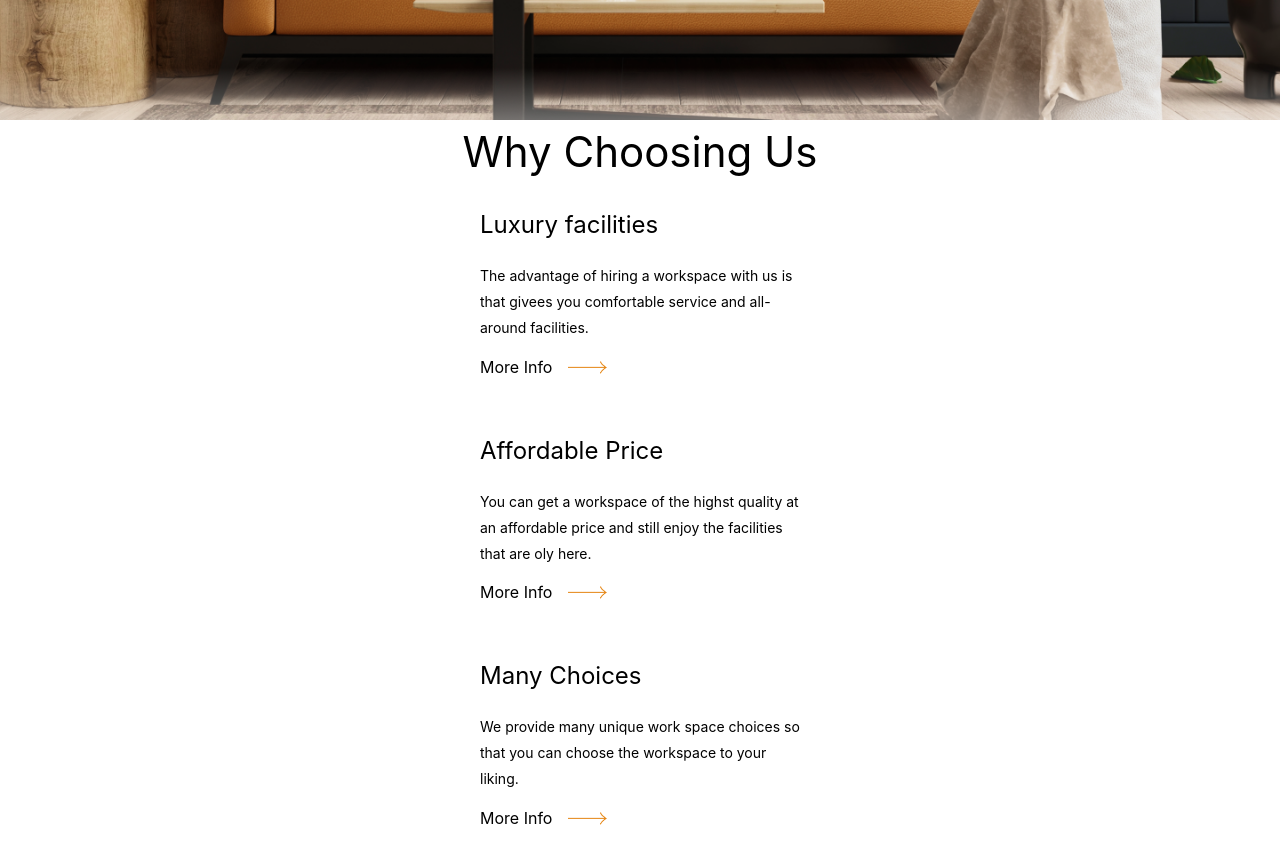
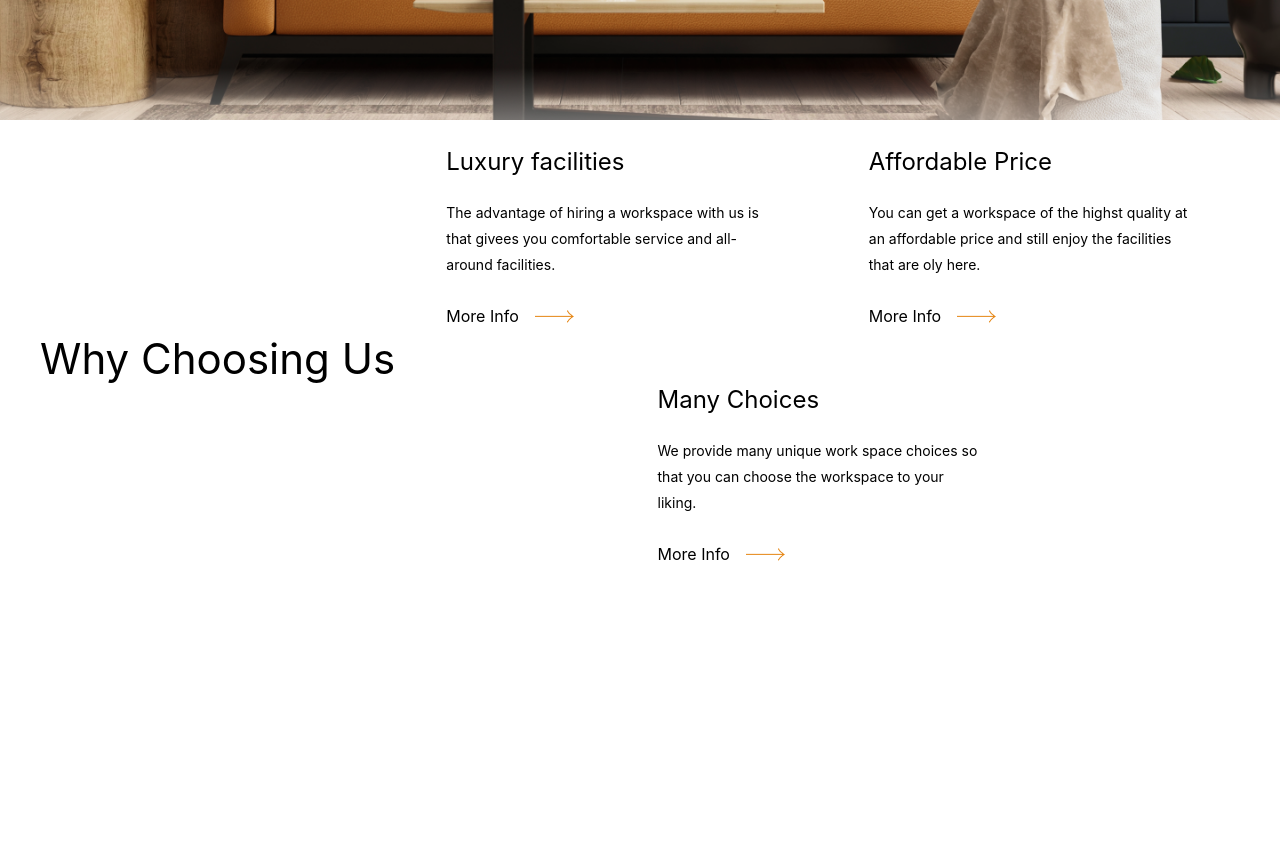
Before and after one commit to hemarle/Furniture, a Next.js app: page / in a window 1280 px wide. Shown: the part 680-1540 px from the top of the page. After the commit the page ends 1276 px from the top, so only its background shows below. Built offline with nearby package versions, Linux system fonts and the light colour scheme.

Commit message:
About done

```diff
--- a/components/About.js
+++ b/components/About.js
@@ -3,10 +3,10 @@ import AboutCard from "./AboutCard";
 
 function About({ title, data }) {
   return (
-    <div className="about">
-      <h2 className="title text-center"> {title}</h2>
+    <div className="about lg:flex lg:justify-around lg:items-center lg:px-10">
+      <h2 className="title text-center lg:min-w-max"> {title}</h2>
 
-      <div className="about__Cards">
+      <div className="about__Cards flex flex-wrap lg:justify-around lg:items-baseline lg:w-[100%]">
         {data.map((option) => (
           <AboutCard data={option} />
         ))}
--- a/components/AboutCard.js
+++ b/components/AboutCard.js
@@ -7,7 +7,7 @@ function AboutCard(data) {
   return (
     <div className="aboutCard flex flex-col items-center justify-center py-6 max-w-xs mx-auto">
       <h4 className="aboutCard__Title mb-5 text-left w-[100%]">{title}</h4>
-      <p className="text-sm  mb-3.5 leading-[185%]">{about}</p>
+      <p className="text-sm  mb-3.5 leading-[185%] min-h-[90px]">{about}</p>
       <Link href={link}>
         <div className="flex item-center">
           More Info
```
